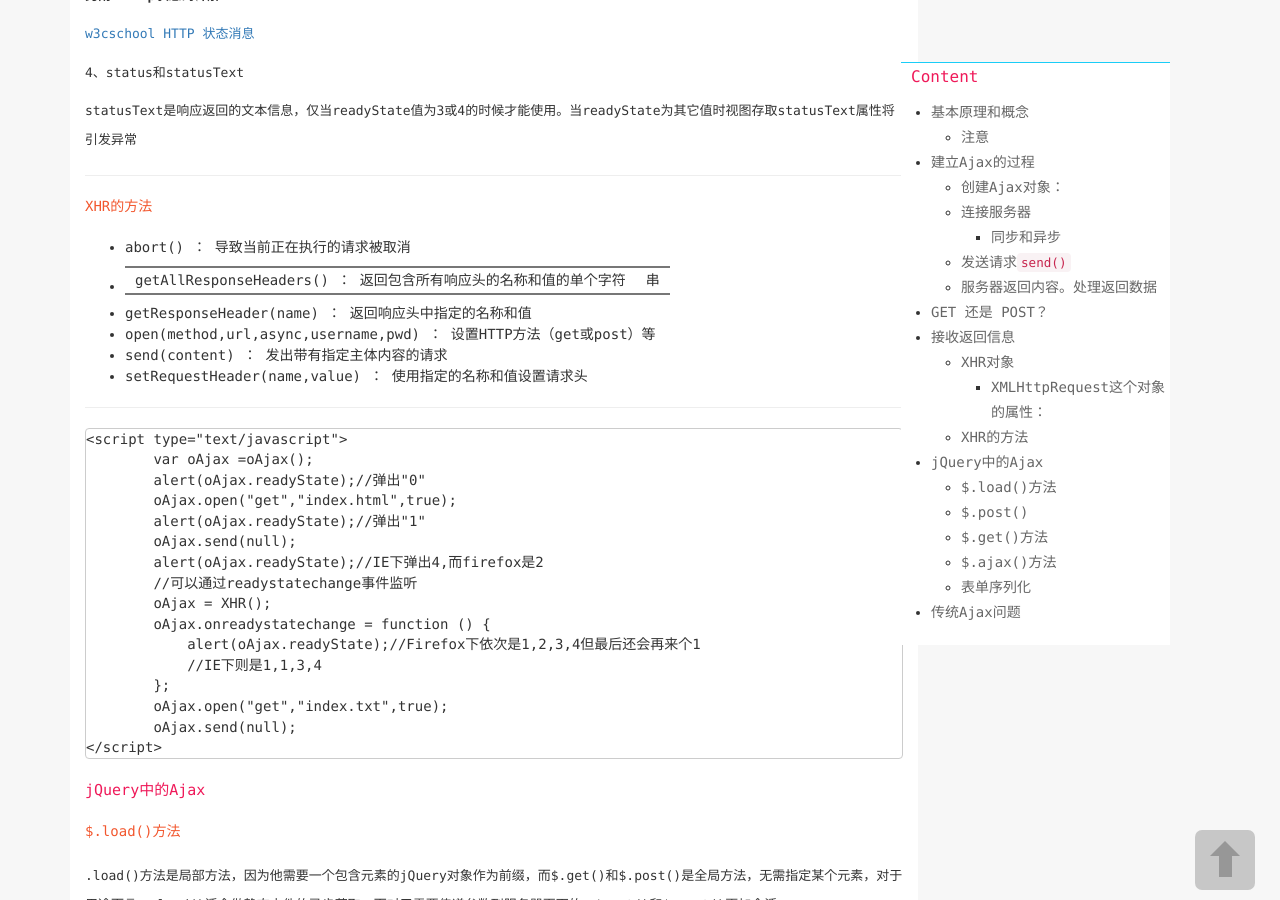
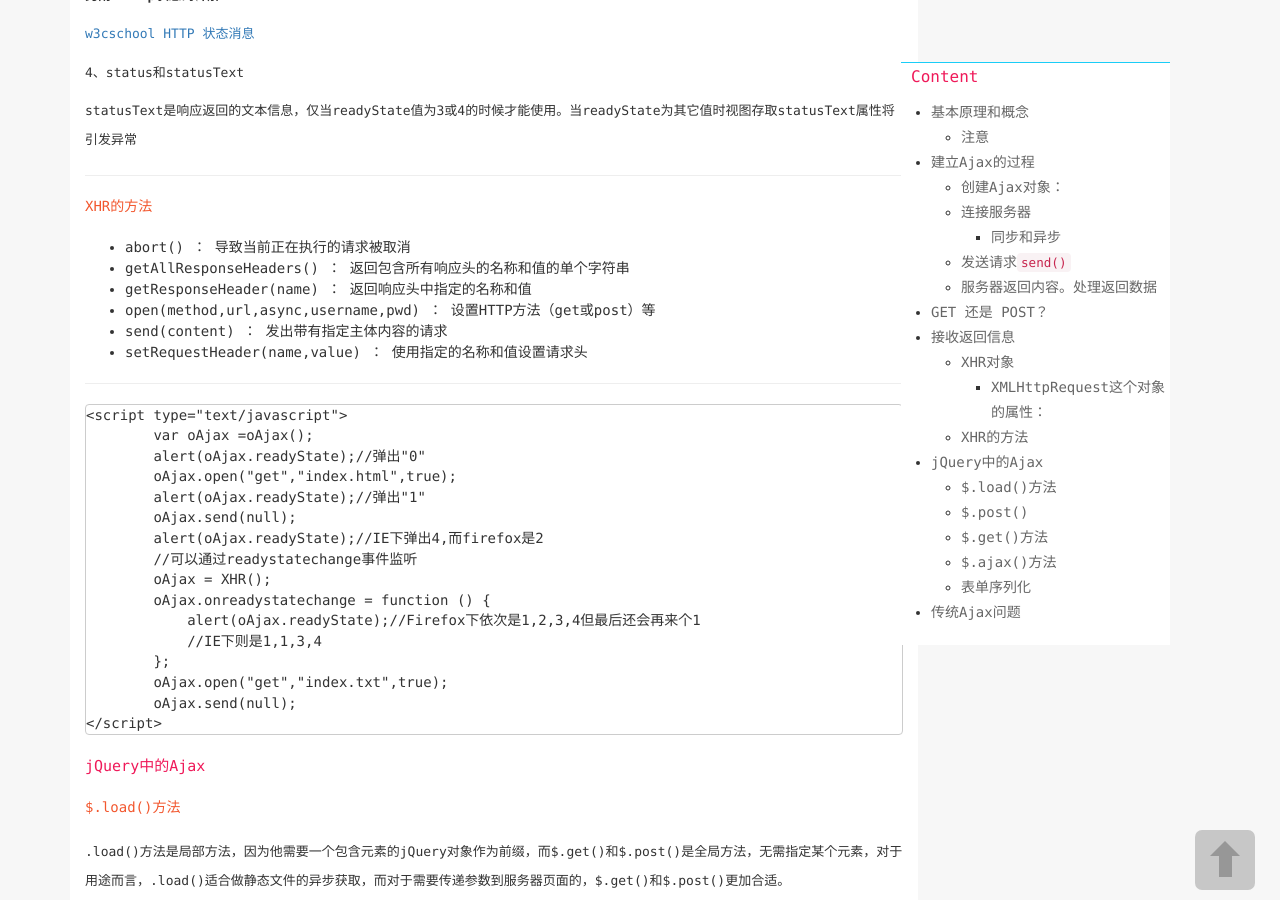
Before and after one commit to LittlewhiteChen/LittlewhiteChen.github.io, a Jekyll site: the page built from _posts/2015-09-10-Ajax的运用，如何在项目中创建Ajax.md, in a window 1280 px wide and 900 px high, scrolled down 4406 px. Built offline with Jekyll 4.4.1, drawn with Linux system fonts in a browser that asks for light colours; nearby versions of some CDN libraries; comment, search, counter and statistics services are not loaded; a style sheet for code colours, icons or effects is not loaded.

Commit message:
Ajax的使用

```diff
--- a/_posts/2015-09-10-Ajax的运用，如何在项目中创建Ajax.md
+++ b/_posts/2015-09-10-Ajax的运用，如何在项目中创建Ajax.md
@@ -235,7 +235,7 @@ statusText是响应返回的文本信息，仅当readyState值为3或4的时候
 
 
  - abort() ： 导致当前正在执行的请求被取消
- - getAllResponseHeaders() ： 返回包含所有响应头的名称和值的单个字符|串
+ - getAllResponseHeaders() ： 返回包含所有响应头的名称和值的单个字符串
  - getResponseHeader(name) ： 返回响应头中指定的名称和值
  - open(method,url,async,username,pwd) ： 设置HTTP方法（get或post）等
  - send(content) ： 发出带有指定主体内容的请求
```
